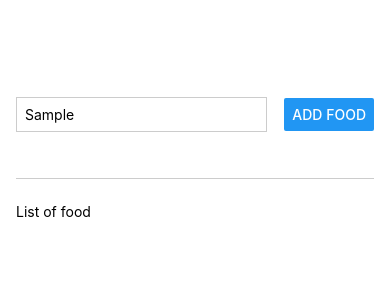
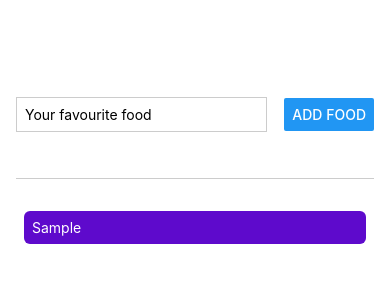
Before and after one commit to BavteqDoIT/Foodier, a React Native app: screen / in a window 390 px wide. Both pictures are taken after typing "Sample" into the empty fields and a click on the button "ADD FOOD". Shown: the top 300 px of the page. Built offline with nearby package versions, Linux system fonts and the light colour scheme.

Commit message:
Improved UI, added components section and delete on press

```diff
--- a/App.js
+++ b/App.js
@@ -1,14 +1,44 @@
-import { StyleSheet, Text, View, Button, TextInput } from "react-native";
+import { useState } from "react";
+import { StyleSheet, View, FlatList } from "react-native";
+import FoodItem from "./components/FoodItem";
+import FoodInput from "./components/FoodInput";
 
 export default function App() {
+  const [foods, setFood] = useState([]);
+
+  function addFoodHandler(enteredFoodText) {
+    setFood((currentFoods) => [
+      ...currentFoods,
+      { text: enteredFoodText, id: Math.random().toString() },
+    ]);
+  }
+
+  function deleteFoodHandler(id) {
+    setFood((currentFoods) => {
+      return currentFoods.filter((food) => food.id !== id);
+    });
+  }
+
   return (
     <View style={styles.appContainer}>
-      <View style={styles.inputContainer}>
-        <TextInput style={styles.textInput} placeholder="Your favourite food" />
-        <Button title="Add food" />
-      </View>
+      <FoodInput onAddFood={addFoodHandler} />
       <View style={styles.foodContainer}>
-        <Text>List of food</Text>
+        <FlatList
+          data={foods}
+          renderItem={(itemData) => {
+            return (
+              <FoodItem
+                text={itemData.item.text}
+                id={itemData.item.id}
+                onDeleteItem={deleteFoodHandler}
+              />
+            );
+          }}
+          keyExtractor={(item, index) => {
+            return item.id;
+          }}
+          alwaysBounceVertical={false}
+        />
       </View>
     </View>
   );
@@ -20,24 +50,7 @@ const styles = StyleSheet.create({
     paddingTop: 50,
     paddingHorizontal: 16,
   },
-  inputContainer: {
-    flex: 1,
-    flexDirection: 'row',
-    justifyContent: 'space-between',
-    alignItems: 'center',
-    marginBottom: 24,
-    borderBottomWidth: 1,
-    borderBottomColor: '#cccccc',
-
+  foodContainer: {
+    flex: 5,
   },
-  textInput: {
-    borderWidth: 1,
-    borderColor: '#cccccc',
-    width: '70%',
-    marginRight: 8,
-    padding: 8
-  },
-  foodContainer: {
-    flex:5,
-  }
 });
--- /dev/null
+++ b/components/FoodInput.js
@@ -0,0 +1,49 @@
+import { useState } from "react";
+import { View, TextInput, Button, StyleSheet } from "react-native";
+
+function FoodInput(props) {
+  const [enteredFoodText, setEnteredFoodText] = useState("");
+
+  function foodInputHandler(enteredText) {
+    setEnteredFoodText(enteredText);
+  }
+
+  function addFoodHandler() {
+    props.onAddFood(enteredFoodText);
+    setEnteredFoodText("");
+  }
+
+  return (
+    <View style={styles.inputContainer}>
+      <TextInput
+        style={styles.textInput}
+        placeholder="Your favourite food"
+        onChangeText={foodInputHandler}
+        value={enteredFoodText}
+      />
+      <Button title="Add food" onPress={addFoodHandler} />
+    </View>
+  );
+}
+
+export default FoodInput;
+
+const styles = StyleSheet.create({
+  inputContainer: {
+    flex: 1,
+    flexDirection: "row",
+    justifyContent: "space-between",
+    alignItems: "center",
+    marginBottom: 24,
+    borderBottomWidth: 1,
+    borderBottomColor: "#cccccc",
+  },
+
+  textInput: {
+    borderWidth: 1,
+    borderColor: "#cccccc",
+    width: "70%",
+    marginRight: 8,
+    padding: 8,
+  },
+});
--- /dev/null
+++ b/components/FoodItem.js
@@ -0,0 +1,32 @@
+import { StyleSheet, View, Text, Pressable } from "react-native";
+
+function FoodItem(props) {
+  return (
+    <View style={styles.foodItem}>
+      <Pressable
+        android_ripple={{ color: "#210644" }}
+        onPress={props.onDeleteItem.bind(this, props.id)}
+        style={({pressed}) => pressed && styles.pressedItem}
+      >
+        <Text style={styles.foodText}>{props.text}</Text>
+      </Pressable>
+    </View>
+  );
+}
+
+export default FoodItem;
+
+const styles = StyleSheet.create({
+  foodItem: {
+    margin: 8,
+    borderRadius: 6,
+    backgroundColor: "#5e0acc",
+  },
+  pressedItem: {
+    opacity: 0.5
+  },
+  foodText: {
+    color: "white",
+    padding: 8,
+  },
+});
```
